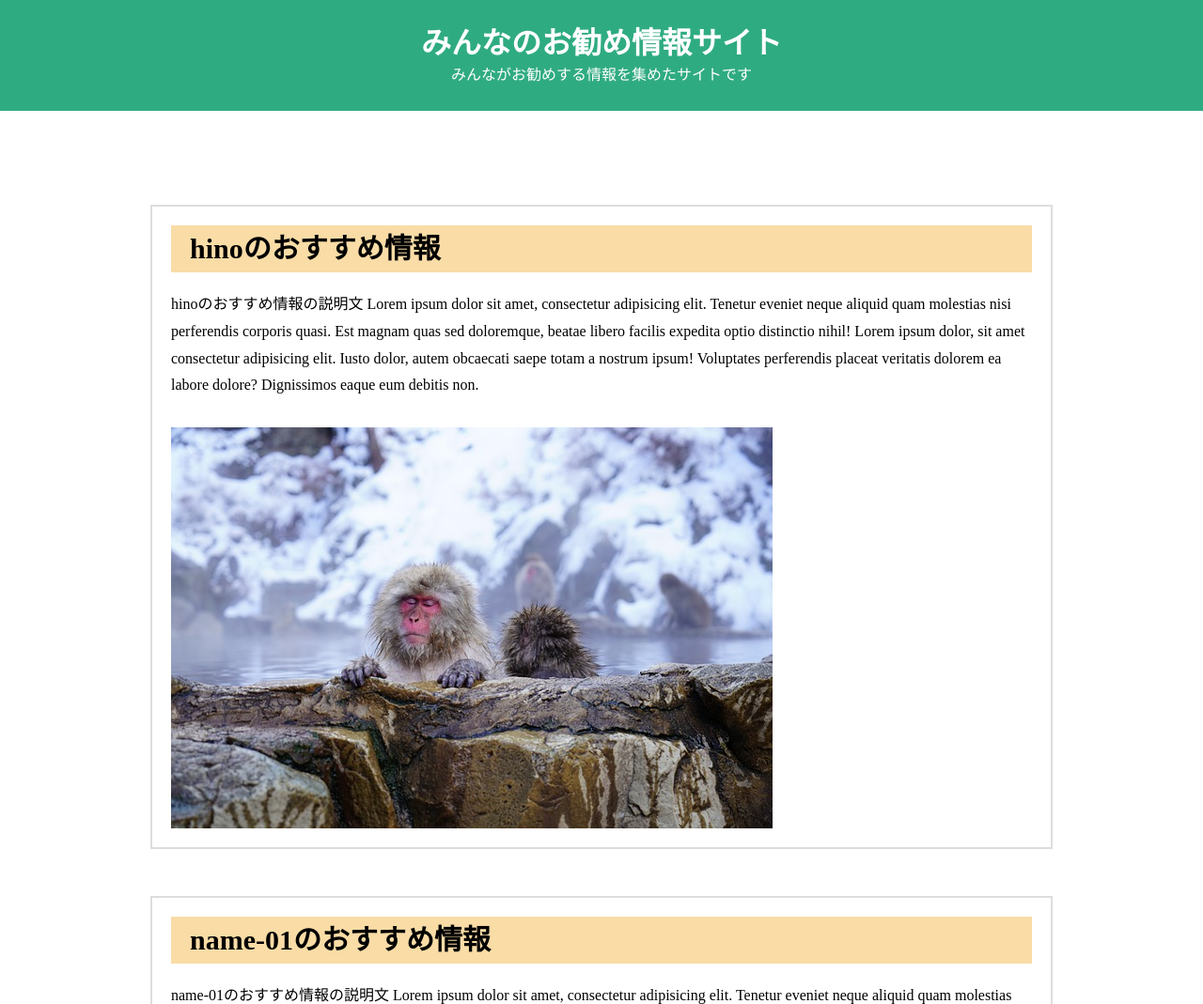
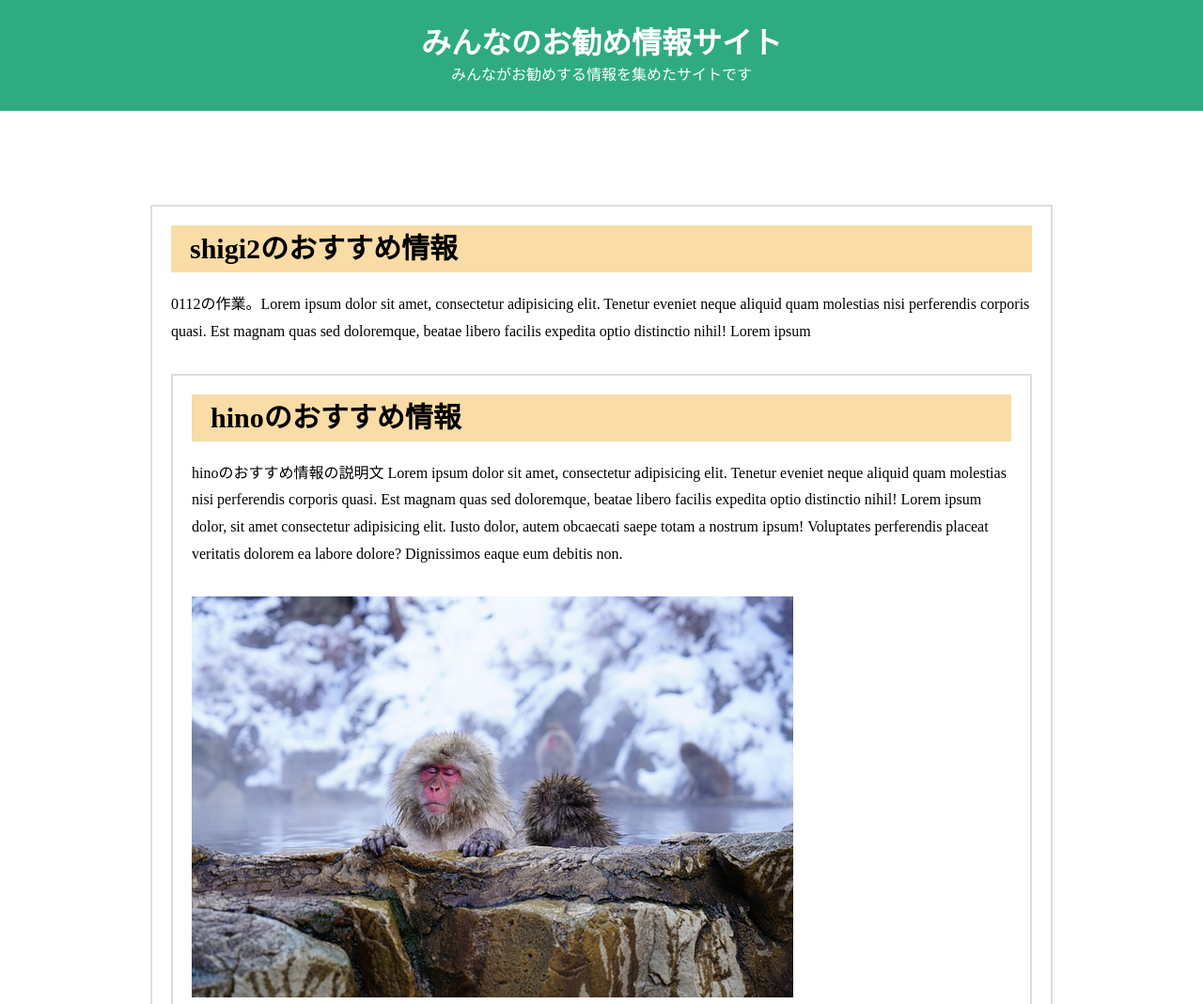
Before and after one commit to snipe-rm/pull-rensyu, a plain HTML site: page index.html in a window 1280 px wide. Shown: the top 1069 px of the page at 94% size. Drawn offline with Linux system fonts and the light colour scheme.

Commit message:
shigi-2ブランチ作成

```diff
--- a/index.html
+++ b/index.html
@@ -13,6 +13,11 @@
   </header>
   <main>
     <div class="wrapper">
+      <div class="contents">
+        <div class="text-box">
+          <h2 class="content-ttl">shigi2のおすすめ情報</h2>
+          <p class="content-txt">0112の作業。Lorem ipsum dolor sit amet, consectetur adipisicing elit. Tenetur eveniet neque aliquid quam molestias nisi perferendis corporis quasi. Est magnam quas sed doloremque, beatae libero facilis expedita optio distinctio nihil! Lorem ipsum</p>
+        </div>
       <div class="contents">
         <div class="text-box">
           <h2 class="content-ttl">hinoのおすすめ情報</h2>
```
Also changed, not shown: img/shigi-2.jpg (added).
